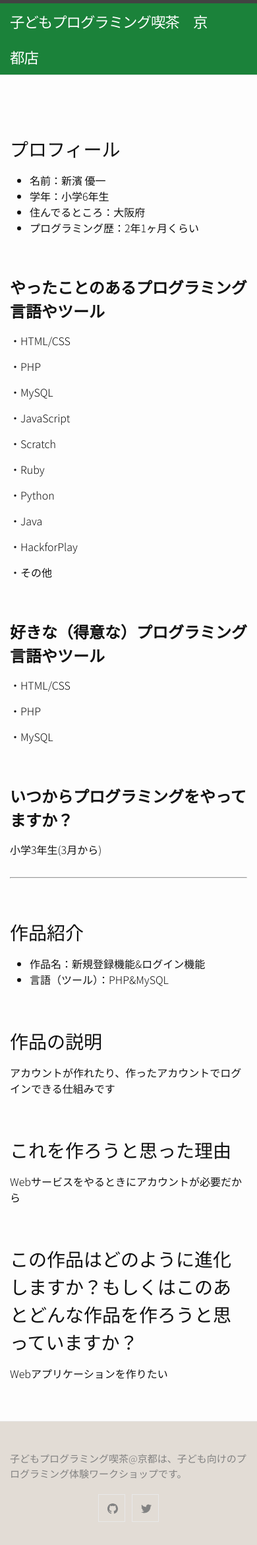
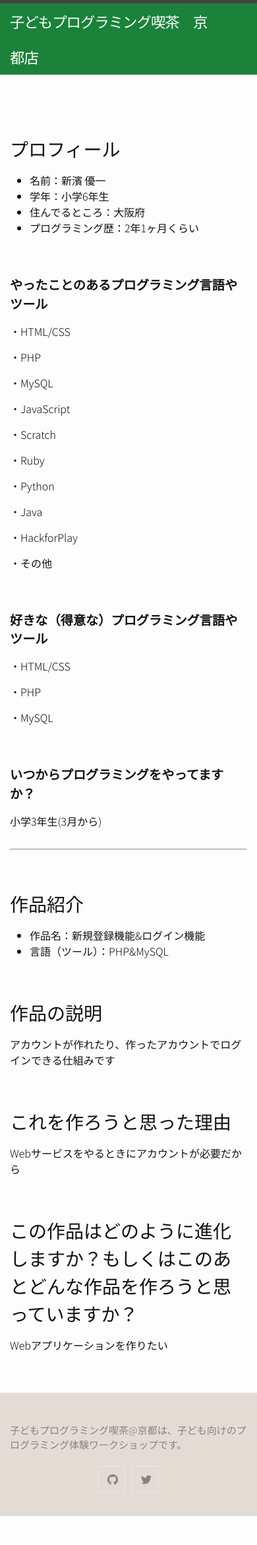
Before and after one commit to pgmsaloon4kids/kyoto, a Jekyll site: the page built from _posts/exhibiition/2021-04-01-kamisama.md, in a window 390 px wide. Shown: the whole page at 66% size. Built offline with Jekyll 4.4.1, drawn with Linux system fonts in a browser that asks for light colours; after the commit the page ends 2297 px from its top, so only the background shows below that.

Commit message:
h3モバイル時のフォントサイズ修正

```diff
--- a/_sass/minima/custom-styles.scss
+++ b/_sass/minima/custom-styles.scss
@@ -33,6 +33,9 @@ h3 {
 #exhibition {
     h3 {
         font-size: 1.5em;
+        @media only screen and (max-width: 768px) {
+            font-size: 1.2em;
+        }
     }
     p {
         font-size: 16px;
```
